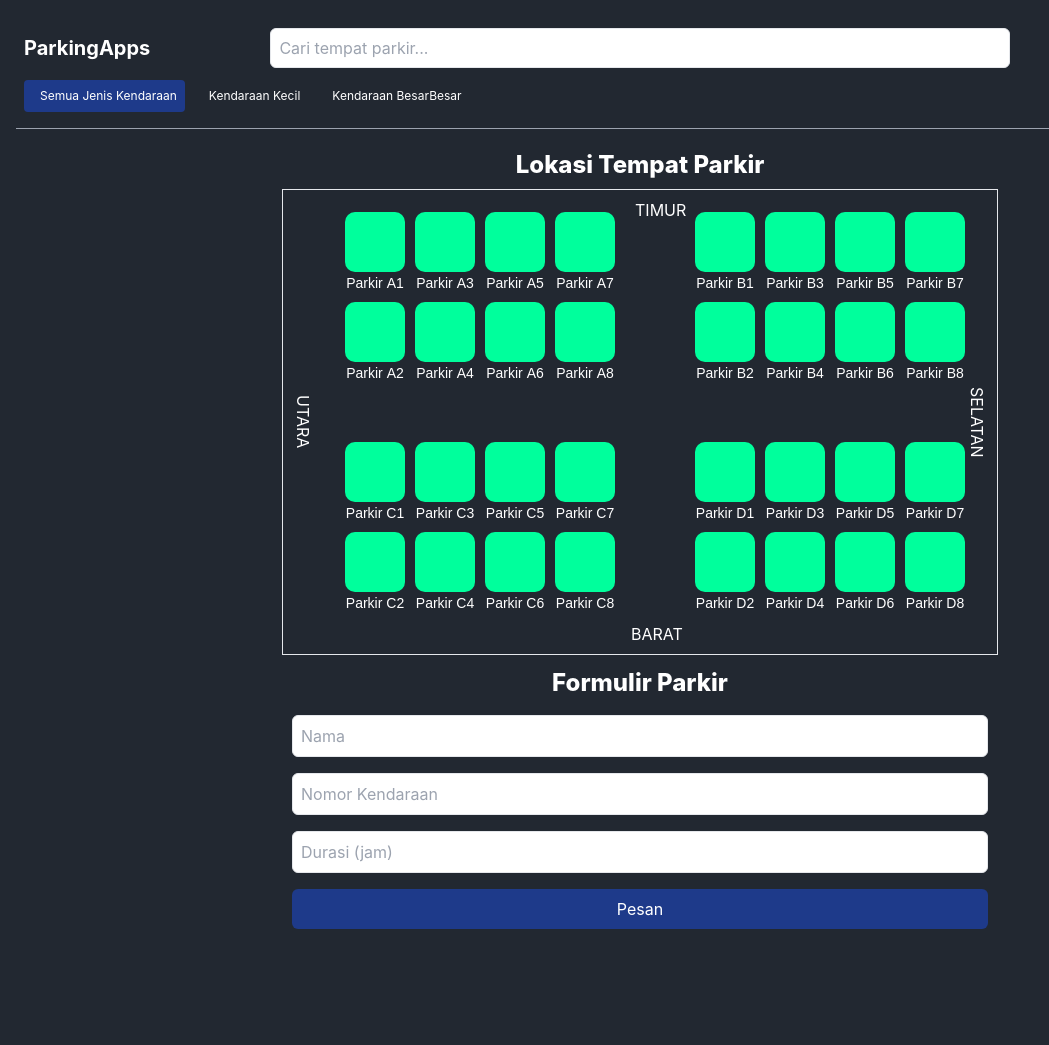
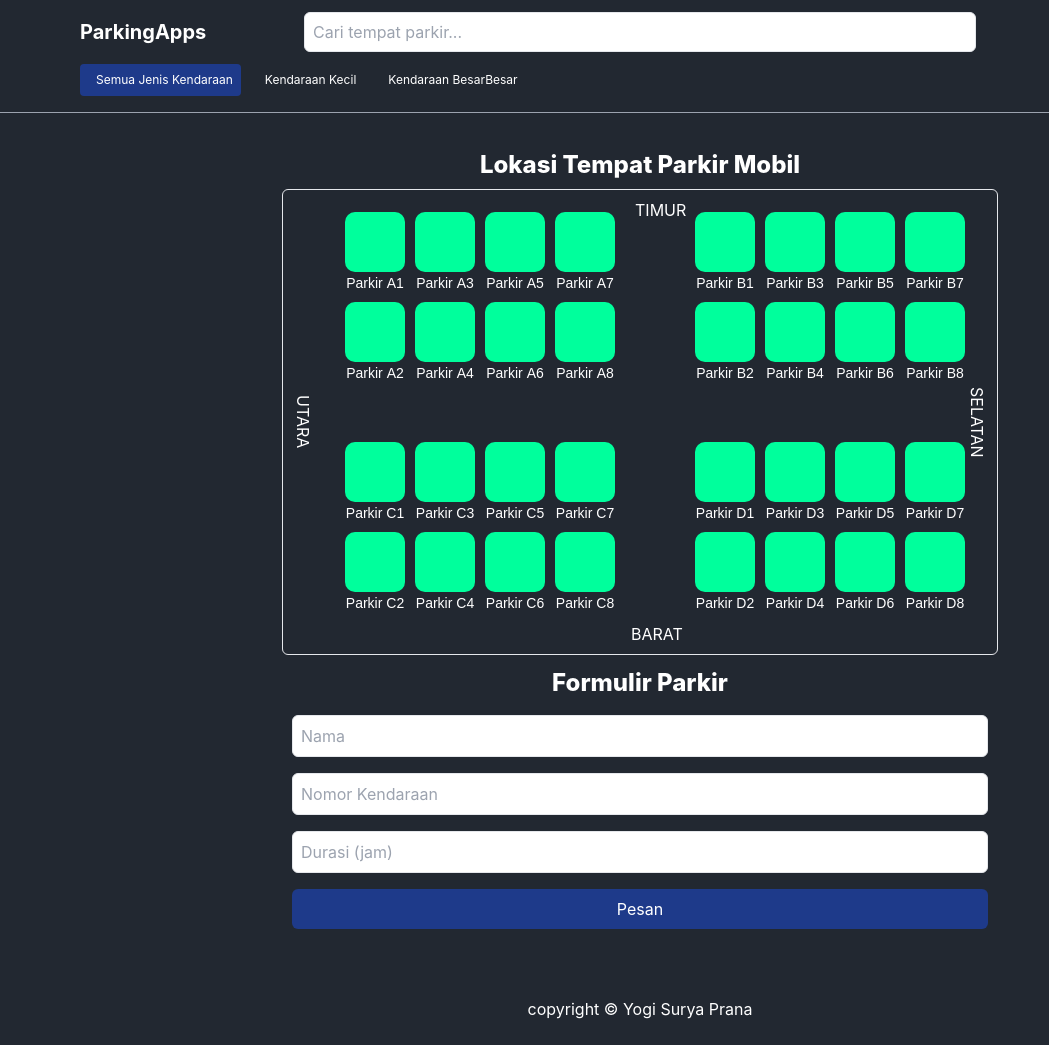
Before and after one commit to yogzsp/aplikasi-parkir, a React (Create React App) app: page / in a window 1280 px wide. Shown: the whole page, without its empty margins (0-1049 px from the left). Before the commit the page ends 973 px from the top, so only its background shows below. Built offline with nearby package versions, Linux system fonts and the light colour scheme.

Commit message:
perbaikan style

```diff
--- a/src/App.js
+++ b/src/App.js
@@ -4,6 +4,7 @@ import BookingForm from './components/BookingForm';
 import {BookingDetails,ConfirmationModal } from './components/BookingDetails';
 import SearchForm from './components/SearchForm';
 import dataParkir from './data/denah.json';
+import Footer from './components/Footer';
 
 const App = () => {
   const [slots, setSlots] = useState(dataParkir);
@@ -95,19 +96,20 @@ const handleCancelBooking = (bookingId) => {
 
 
   return (
+    <>
+      <SearchForm onSearch={handleSearch} />
       <div className="container mx-auto p-4">
         {/* Form Pencarian */}
-      <SearchForm onSearch={handleSearch} />
 
         <div className='text-center flex flex-col items-center mt-5'>
-        <h1 className='text-white font-extrabold text-2xl mb-2'>Lokasi Tempat Parkir</h1>
-        <div className=' w-full md:w-fit p-3 relative overflow-auto flex justify-start md:justify-center items-center border'>
-          <h1 className=' absolute left-2' style={{ writingMode: 'vertical-rl' }}>UTARA</h1>
-          <h1 className=' absolute left-80 bottom-2 ps-7'>BARAT</h1>
-          <h1 className=' absolute left-80 top-2 ps-8'>TIMUR</h1>
-          <h1 className=' absolute -right-96 md:right-2' style={{ writingMode: 'vertical-rl' }}>SELATAN</h1>
+          <h1 className='text-white font-extrabold text-2xl mb-2'>Lokasi Tempat Parkir Mobil</h1>
+          <div className=' w-full md:w-fit p-3 relative overflow-auto flex justify-start md:justify-center items-center border rounded-md'>
             {/* Denah Tempat Parkir */}
             <ParkingMap slots={slots} filteredSlots={filteredSlots} selectedSlot={selectedSlot} onSlotSelect={handleSlotSelect}/>
+            <p className=' absolute left-2' style={{ writingMode: 'vertical-rl' }}>UTARA</p>
+            <p className=' absolute left-80 bottom-2 ps-7'>BARAT</p>
+            <p className=' absolute left-80 top-2 ps-8'>TIMUR</p>
+            <p className=' absolute -right-96 md:right-2' style={{ writingMode: 'vertical-rl' }}>SELATAN</p>
           </div>
           {/* Form Pemesanan */}
           <div className=' w-full xl:w-7/12 my-3'>
@@ -134,8 +136,9 @@ const handleCancelBooking = (bookingId) => {
             onClose={(e)=>setShowDetailModal(false)}
           />
         )}
-
       </div>
+      <Footer/>
+    </>
   );
 };
 
--- /dev/null
+++ b/src/components/Footer.jsx
@@ -0,0 +1,13 @@
+import React from "react";
+
+
+const Footer = ()=>{
+    return(
+        <footer className="w-full text-white flex justify-center py-6 ">
+            <p>copyright &copy; Yogi Surya Prana</p>
+        </footer>
+    )
+}
+
+
+export default Footer;
--- a/src/components/SearchForm.jsx
+++ b/src/components/SearchForm.jsx
@@ -31,7 +31,7 @@ const SearchForm = ({ onSearch }) => {
 
 
   return (
-    <nav className='w-full px-2 border-b-[1px] pb-4 border-gray-400'>
+    <nav className='w-full border-b-[1px] pb-4 border-gray-400 px-5 md:px-20'>
       <div className='grid grid-cols-5 my-3' id='header'>
         <div className=' col-span-2 md:col-span-1 w-full flex items-center' id="icons-page">
           <h1 className=' font-bold text-xl'>ParkingApps</h1>
```
Also changed, not shown: 1 other file (tests, documents, lock files or other folders). Lines whose indentation alone changed are shown as unchanged.
